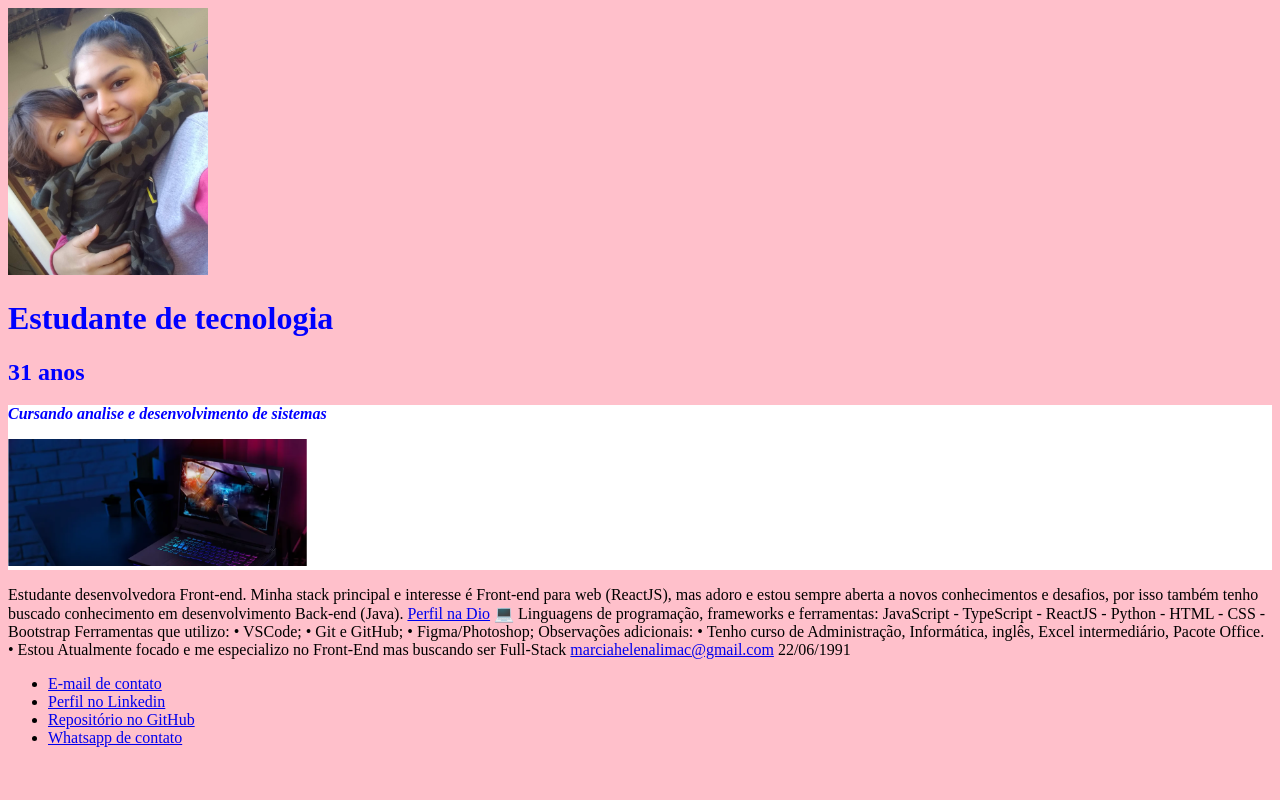
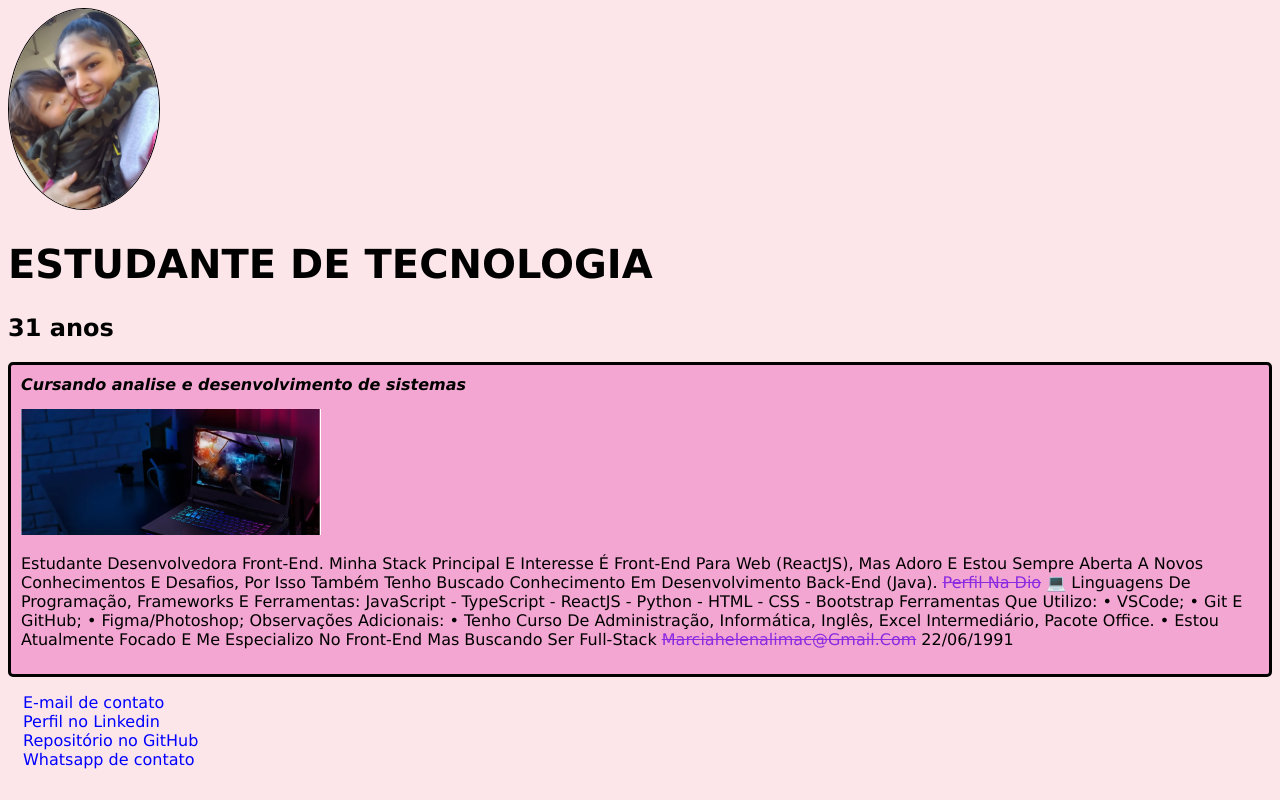
Before and after one commit to MARCIAHELENALIMA/Aula-html5, a plain HTML site: page index.html in a window 1280 px wide. Drawn offline with Linux system fonts and the light colour scheme; files whose address does not match are found by name.

Commit message:
atualização

```diff
--- a/Style/style.css
+++ b/Style/style.css
@@ -1,15 +1,50 @@
 body {
-    background: pink;
+    background: rgb(252, 230, 234);
+    font-family: Verdana, Geneva, Tahoma, sans-serif;
 }
-
+.photo{
+    border: 1px solid black;
+    border-radius: 50%;
+    width: 150px;
+}
 #title, .subtitle, .post-title {
-color: blue;
+color: rgb(0, 0, 0);
 }
-
+#title{
+    font-size: 40px;
+    text-transform: uppercase;
+}
+a {
+    text-decoration: line-through;
+    color: blueviolet;
+}
 .post-title {
     font-size: 16px;
     font-style: italic;
+    margin: 0;
+    margin-bottom: 15px;
 }
+
 .post {
-    background: white;
+    background: rgb(243, 166, 210);
+    padding: 10px;
+    border: 3px solid black;
+    margin-bottom: 15px;
+    border-radius: 5px;
 }
+.post-conteudo {
+    margin: 0;
+    margin-bottom: 15px;
+    text-transform: capitalize;
+}
+.post-image{
+    margin-bottom: 15px;
+}
+.contact-list{
+    list-style-type: none;
+    padding-left: 15px;
+}
+.contact-list li a{
+    color: blue;
+    text-decoration: none;
+}
--- a/index.html
+++ b/index.html
@@ -4,10 +4,10 @@
      <meta charset=utf-8 />
       <meta name="viewport" content="width=device-width, initial-scale=1.0">
        <title>HTML5 Demos and Examples</title>
-       <link rel="stylesheet" href="C:\Users\POSITIVO\Documents\aula html5\Aula-html5\Style\style.css"
+       <link rel="stylesheet" href="C:\Users\POSITIVO\Documents\aula html5\Aula-html5\Style\style.css">
         <body>
             <header>
-                <img src="C:\Users\POSITIVO\Documents\aula html5\Aula-html5\img\foto-curriculo.jpg" alt="ilustração do rosto da Márcia" width="200px">
+                <img src="C:\Users\POSITIVO\Documents\aula html5\Aula-html5\img\foto-curriculo.jpg" alt="ilustração do rosto da Márcia" class="photo">
             <h1 id="title">Estudante de tecnologia</h1>
             </header>
             <section>
@@ -17,10 +17,9 @@
             <article class="post">
             <header>
                 <h3 class="post-title">Cursando analise e desenvolvimento de sistemas</h3>
-                <img src="C:\Users\POSITIVO\Documents\aula html5\Aula-html5\img\notebook.png" alt="imagem de um notebook na mesa" width="300px">
+                <img src="C:\Users\POSITIVO\Documents\aula html5\Aula-html5\img\notebook.png" alt="imagem de um notebook na mesa" width="300px" class="post-image">
             </header>
-          </article>
-          <p>
+          <p class="post-conteudo">
             Estudante desenvolvedora Front-end. Minha stack principal e interesse
             é Front-end para web (ReactJS), mas adoro e estou sempre aberta a novos
             conhecimentos e desafios, por isso também tenho buscado conhecimento em
@@ -39,9 +38,10 @@
             <a href="marciahelenalimac@gmail.com">marciahelenalimac@gmail.com</a>
             22/06/1991
         </p>
+          </article>
         </section>
     <footer>
-        <ul>
+        <ul class="contact-list">
             <li>
                 <a href="marciahelenalimac@gmail.com" target="_blank">E-mail de contato</a>
             </li>
```
